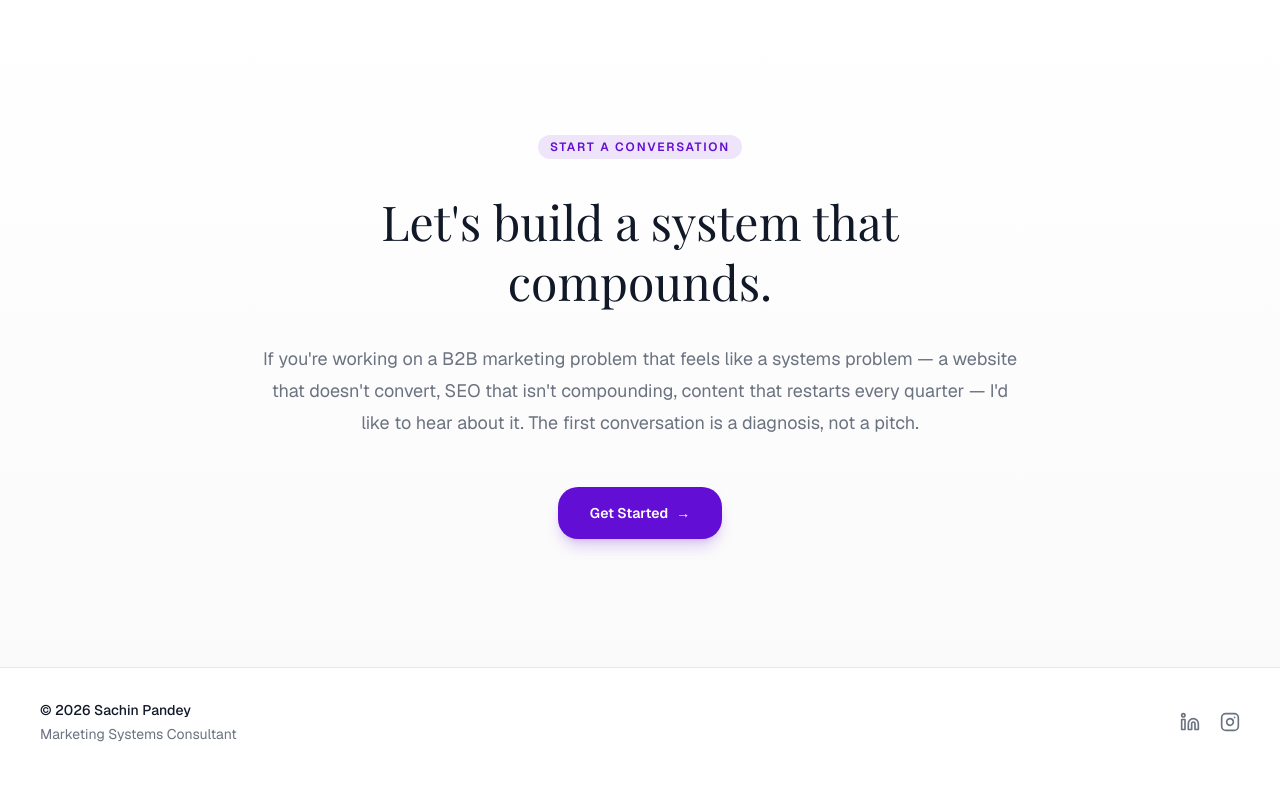
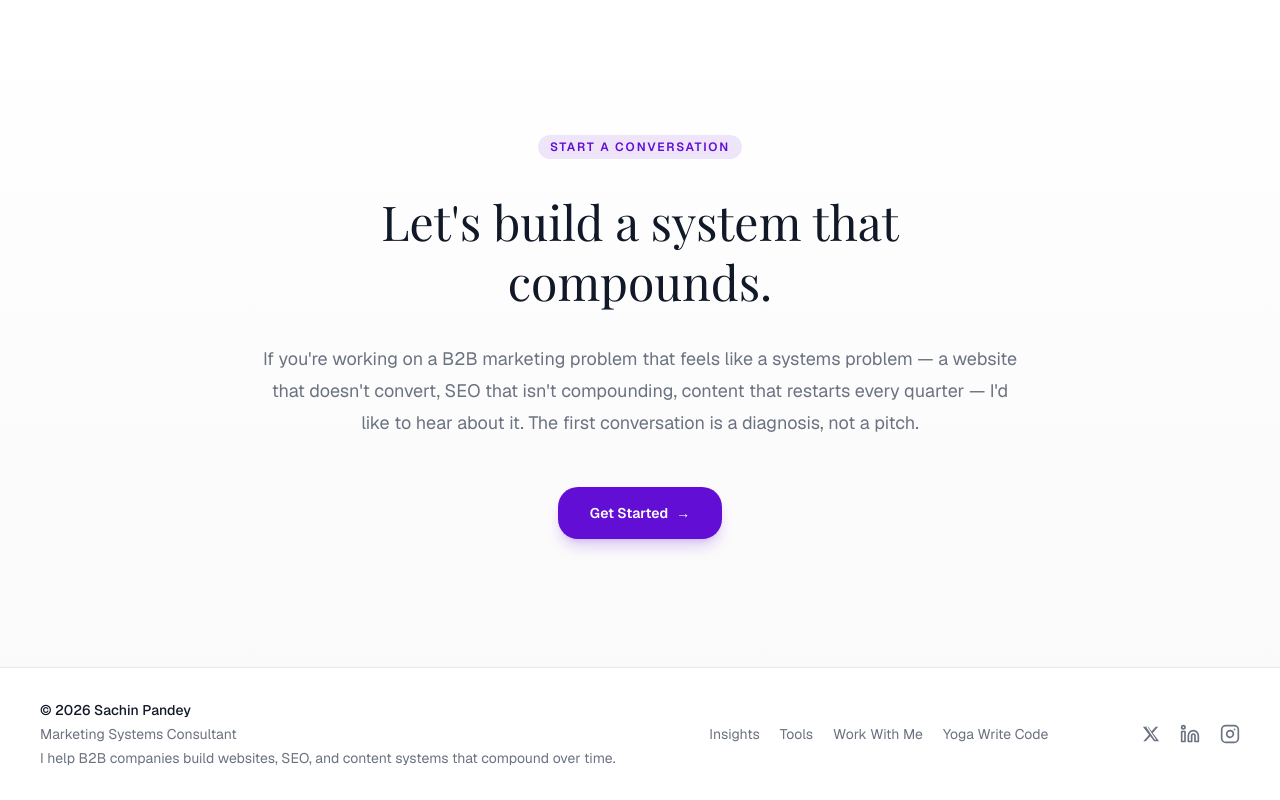
Before and after one commit to writebysachin/sachin-pandey-site, a Next.js app: page / in a window 1280 px wide. Shown: the part 7084-7884 px from the top of the page. Before the commit the page ends 7860 px from the top, so only its background shows below. Built offline with nearby package versions, Linux system fonts and the light colour scheme; no server answers; a web font is replaced by a local one.

Commit message:
Footer: add X link, quick links, clearer tagline

```diff
--- a/src/components/layout/Footer.tsx
+++ b/src/components/layout/Footer.tsx
@@ -1,4 +1,13 @@
 // src/components/layout/Footer.tsx
+
+import Link from "next/link";
+
+const quickLinks = [
+  { name: "Insights", href: "/insights" },
+  { name: "Tools", href: "/tools" },
+  { name: "Work With Me", href: "/contact" },
+  { name: "Yoga Write Code", href: "/yoga-write-code" },
+];
 
 export default function Footer() {
   return (
@@ -11,10 +20,37 @@ export default function Footer() {
             © {new Date().getFullYear()} Sachin Pandey
           </p>
           <p>Marketing Systems Consultant</p>
+          <p>I help B2B companies build websites, SEO, and content systems that compound over time.</p>
         </div>
+
+        {/* Middle: Quick Links */}
+        <nav className="flex flex-wrap items-center justify-center gap-x-5 gap-y-2" aria-label="Footer">
+          {quickLinks.map((item) => (
+            <Link
+              key={item.name}
+              href={item.href}
+              className="text-muted-foreground transition-colors hover:text-foreground"
+            >
+              {item.name}
+            </Link>
+          ))}
+        </nav>
 
         {/* Right Side: Social Links */}
         <div className="flex items-center gap-5">
+          <a
+            href="https://x.com/writebysachin"
+            target="_blank"
+            rel="noopener noreferrer"
+            className="text-muted-foreground transition-colors hover:text-primary"
+            aria-label="Visit my X profile"
+          >
+            {/* X (Twitter) Inline SVG */}
+            <svg xmlns="http://www.w3.org/2000/svg" width="18" height="18" viewBox="0 0 24 24" fill="currentColor">
+              <path d="M18.244 2.25h3.308l-7.227 8.26 8.502 11.24H16.17l-5.214-6.817L4.99 21.75H1.68l7.73-8.835L1.254 2.25H8.08l4.713 6.231zm-1.161 17.52h1.833L7.084 2.126H5.117z"/>
+            </svg>
+          </a>
+
           <a
             href="https://www.linkedin.com/in/writebysachin"
             target="_blank"
```
